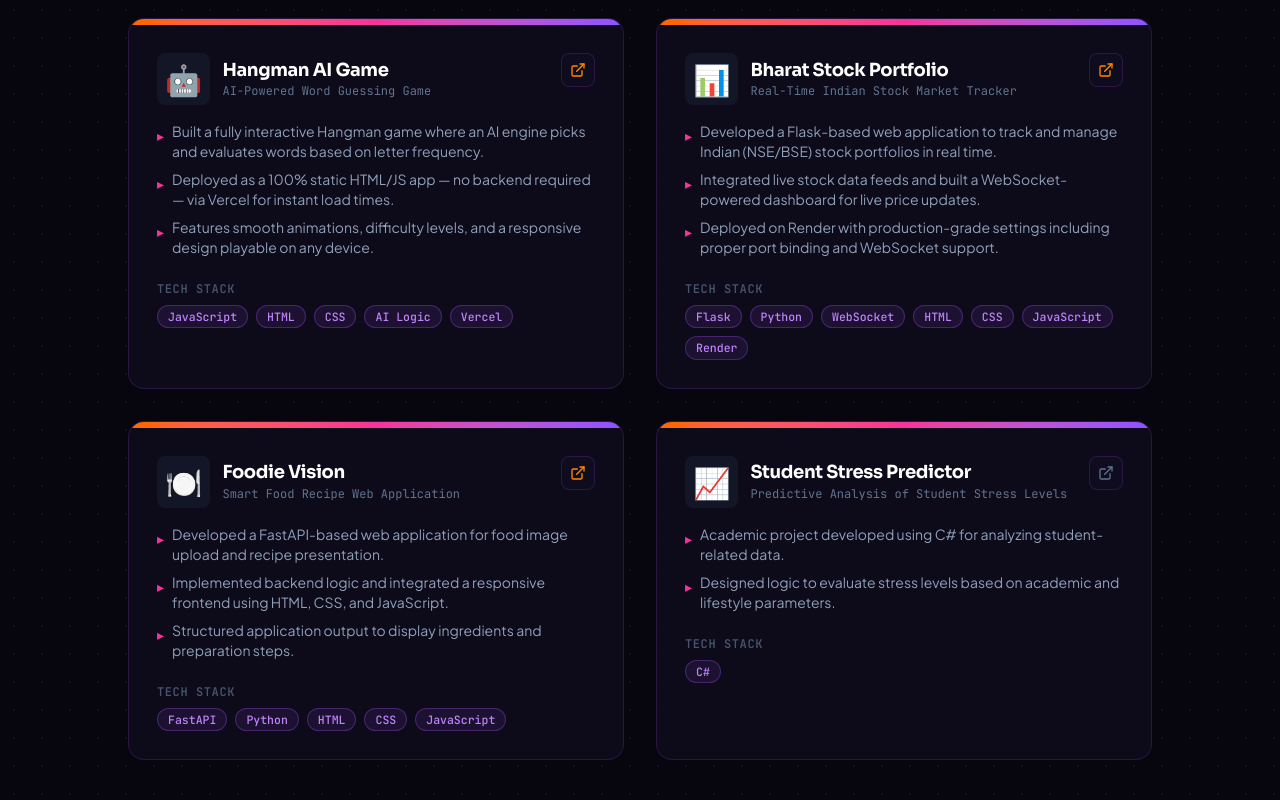
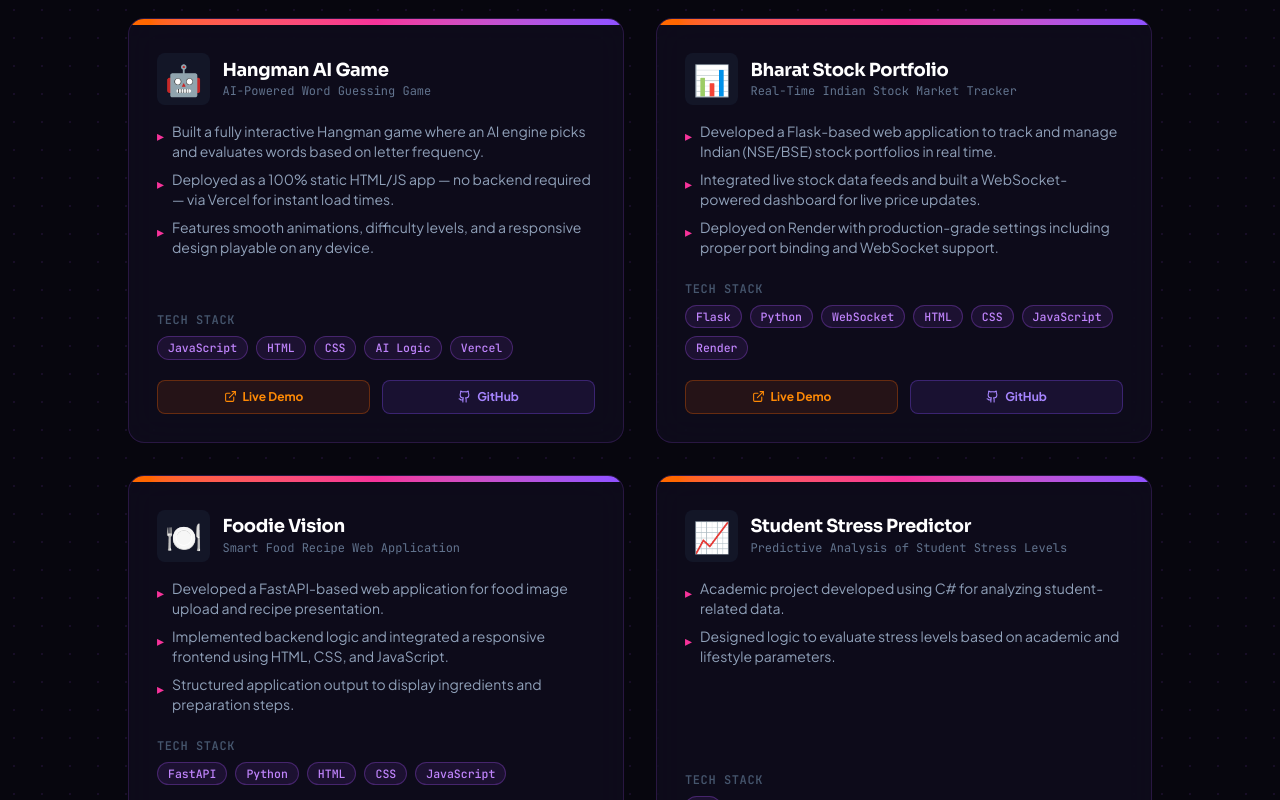
Before and after one commit to venomy46/Portfolio-Srikanth, a React (Vite) app in the folder UPLOAD_TO_GITHUB/: page / in a window 1280 px wide. Shown: the part 3640-4440 px from the top of the page. Built offline with nearby package versions, Linux system fonts and the light colour scheme.

Commit message:
Update Projects.jsx

```diff
--- a/UPLOAD_TO_GITHUB/src/components/Projects.jsx
+++ b/UPLOAD_TO_GITHUB/src/components/Projects.jsx
@@ -1,6 +1,6 @@
 import { motion } from 'framer-motion';
 import { projects } from '../data/portfolioData';
-import { ExternalLink } from 'lucide-react';
+import { ExternalLink, Github } from 'lucide-react';
 
 const fadeUp = {
     hidden: { opacity: 0, y: 40 },
@@ -36,21 +36,21 @@ export default function Projects() {
 
                 {/* Project cards */}
                 <div className="grid md:grid-cols-2 gap-8">
-                    {projects.map((project, i) => {
-                        const CardContent = (
+                    {projects.map((project, i) => (
                         <motion.article
+                            key={project.id}
                             variants={fadeUp}
                             initial="hidden"
                             whileInView="visible"
                             viewport={{ once: true }}
                             custom={i}
                             whileHover={{ y: -6, transition: { duration: 0.2 } }}
-                                className={`h-full glass rounded-2xl overflow-hidden border ${project.borderColor.replace('sky', 'orange').replace('indigo', 'violet')} hover:shadow-xl hover:shadow-orange-500/10 transition-all duration-300 group ${project.liveLink ? 'cursor-pointer' : ''}`}
+                            className={`h-full glass rounded-2xl overflow-hidden border ${project.borderColor} hover:shadow-xl hover:shadow-orange-500/10 transition-all duration-300 group flex flex-col`}
                         >
                             {/* Card top gradient banner */}
                             <div className="h-1.5 w-full bg-linear-to-r from-orange-500 via-pink-500 to-violet-500" />
 
-                                <div className="p-7">
+                            <div className="p-7 flex flex-col flex-1">
                                 {/* Icon + Title */}
                                 <div className="flex items-start justify-between mb-4">
                                     <div className="flex items-center gap-3">
@@ -64,13 +64,10 @@ export default function Projects() {
                                             <p className="text-slate-500 text-xs mt-0.5 font-mono">{project.subtitle}</p>
                                         </div>
                                     </div>
-                                        <div className={`p-2 rounded-lg glass transition-colors ${project.liveLink ? 'text-orange-400' : 'text-slate-500 group-hover:text-orange-400'}`}>
-                                            <ExternalLink size={16} />
-                                        </div>
                                 </div>
 
                                 {/* Description bullets */}
-                                    <ul className="space-y-2 mb-6">
+                                <ul className="space-y-2 mb-6 flex-1">
                                     {project.description.map((point, idx) => (
                                         <li key={idx} className="flex items-start gap-2 text-sm text-slate-400">
                                             <span className="text-pink-500 mt-1 shrink-0">▸</span>
@@ -80,7 +77,7 @@ export default function Projects() {
                                 </ul>
 
                                 {/* Tech Stack */}
-                                    <div>
+                                <div className="mb-5">
                                     <p className="text-xs text-slate-600 uppercase tracking-wider mb-2 font-mono font-bold">Tech Stack</p>
                                     <div className="flex flex-wrap gap-2">
                                         {project.techStack.map((tech) => (
@@ -88,26 +85,35 @@ export default function Projects() {
                                         ))}
                                     </div>
                                 </div>
-                                </div>
-                            </motion.article>
-                        );
 
-                        return project.liveLink ? (
+                                {/* Action Buttons */}
+                                <div className="flex gap-3 mt-auto">
+                                    {project.liveLink && (
                                         <a
-                                key={project.id}
                                             href={project.liveLink}
                                             target="_blank"
                                             rel="noopener noreferrer"
-                                className="block h-full no-underline"
+                                            className="flex items-center gap-1.5 flex-1 justify-center py-2 text-xs font-bold rounded-lg bg-orange-500/10 text-orange-400 border border-orange-500/30 hover:bg-orange-500/20 transition-all duration-200"
                                         >
-                                {CardContent}
+                                            <ExternalLink size={13} />
+                                            Live Demo
                                         </a>
-                        ) : (
-                            <div key={project.id} className="h-full">
-                                {CardContent}
+                                    )}
+                                    {project.githubLink && (
+                                        <a
+                                            href={project.githubLink}
+                                            target="_blank"
+                                            rel="noopener noreferrer"
+                                            className="flex items-center gap-1.5 flex-1 justify-center py-2 text-xs font-bold rounded-lg bg-violet-500/10 text-violet-400 border border-violet-500/30 hover:bg-violet-500/20 transition-all duration-200"
+                                        >
+                                            <Github size={13} />
+                                            GitHub
+                                        </a>
+                                    )}
                                 </div>
-                        );
-                    })}
+                            </div>
+                        </motion.article>
+                    ))}
                 </div>
             </div>
         </section>
```
Lines whose indentation alone changed are shown as unchanged.
